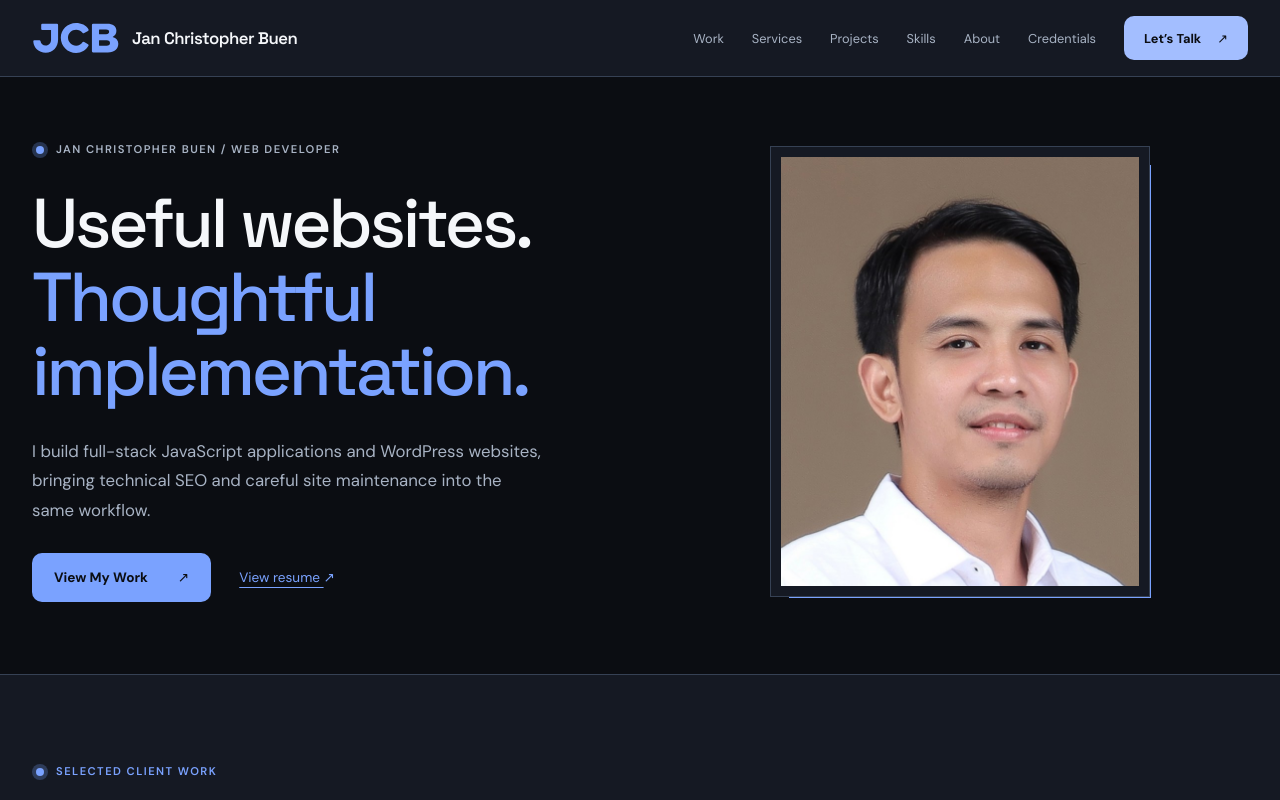
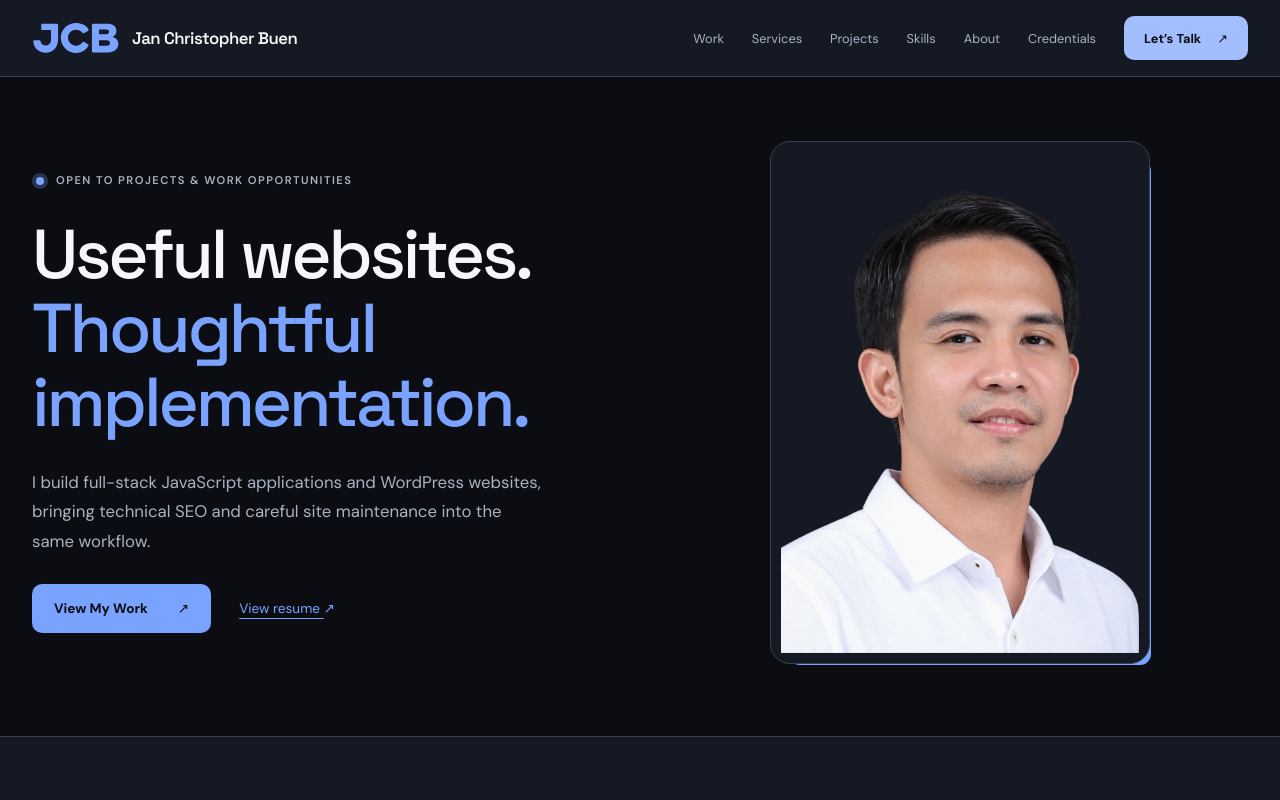
Before and after one commit to jan-christopher-buen/personal-portfolio, a React (Vite) app: page / in a window 1280 px wide. Shown: the top 800 px of the page. Built offline with nearby package versions, Linux system fonts and the light colour scheme.

Commit message:
feat(hero): refresh portrait framing and availability

```diff
--- a/src/App.jsx
+++ b/src/App.jsx
@@ -1,5 +1,6 @@
 import { useEffect } from 'react'
 import Header from './components/Header.jsx'
+import HeroPortrait from './components/HeroPortrait.jsx'
 import Project from './components/Project.jsx'
 import ClientWork from './components/ClientWork.jsx'
 import Services from './components/Services.jsx'
@@ -92,7 +93,7 @@ export default function App() {
           <div className="hero-copy">
             <p className="eyebrow">
               <span className="identity-line" aria-hidden="true" />
-              Jan Christopher Buen / Web Developer
+              Open to projects &amp; work opportunities
             </p>
             <h1 id="intro-title">
               Useful websites.
@@ -119,16 +120,7 @@ export default function App() {
               </a>
             </div>
           </div>
-          <div className="hero-portrait">
-            <img
-              src="/images/jan-christopher-buen.jpg"
-              alt="Jan Christopher Buen"
-              width="720"
-              height="1008"
-              fetchPriority="high"
-              decoding="async"
-            />
-          </div>
+          <HeroPortrait />
         </section>
         <ClientWork />
         <Services />
--- /dev/null
+++ b/src/components/HeroPortrait.jsx
@@ -0,0 +1,15 @@
+export default function HeroPortrait() {
+  return (
+    <div className="hero-portrait">
+      <img
+        className="hero-cutout"
+        src="/images/jan-christopher-buen-cutout.png"
+        alt="Jan Christopher Buen"
+        width="720"
+        height="1008"
+        fetchPriority="high"
+        decoding="async"
+      />
+    </div>
+  )
+}
--- a/src/styles.css
+++ b/src/styles.css
@@ -624,22 +624,24 @@ main:focus {
   padding: 8px 0;
 }
 .hero-portrait {
+  position: relative;
   width: 100%;
   max-width: 380px;
   justify-self: center;
+  isolation: isolate;
   padding: 10px;
   border: 1px solid var(--line);
+  border-radius: 20px;
   background: var(--surface);
   box-shadow: 10px 10px 0 -9px var(--accent);
+  overflow: hidden;
 }
-.hero-portrait img {
+.hero-cutout {
   display: block;
   width: 100%;
   height: auto;
-  aspect-ratio: 5 / 6;
   max-height: 600px;
-  object-fit: cover;
-  object-position: center top;
+  object-fit: contain;
 }
 .experience-timeline {
   margin: 0;
@@ -922,7 +924,7 @@ button,
     clip-path: inset(0);
   }
 }
-.hero-portrait img {
+.hero-cutout {
   animation: portrait-reveal 0.8s cubic-bezier(0.16, 1, 0.3, 1) 100ms backwards;
 }
 .button > span[aria-hidden],
```
Also changed, not shown: public/images/jan-christopher-buen-cutout.png (added).
